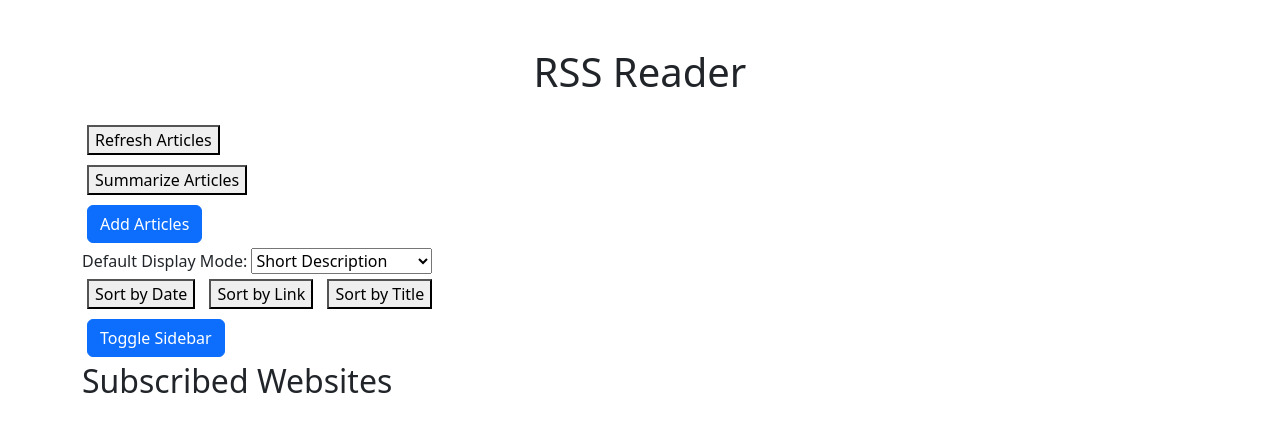
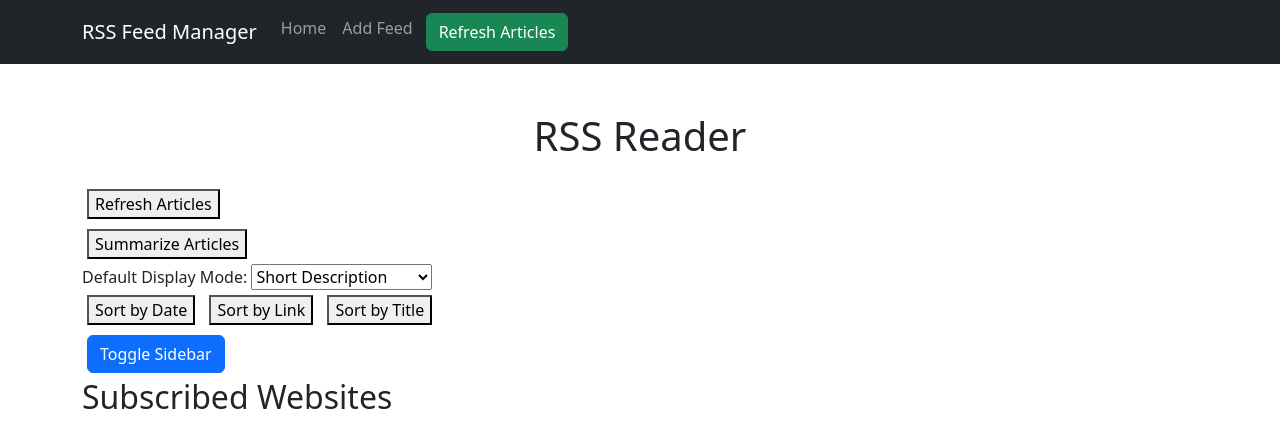
Before and after one commit to Quantlight/Fast-Feed, a Flask app: page / in a window 1280 px wide. Shown: the top 448 px of the page. Run offline with Flask 3, Linux system fonts and the light colour scheme; some libraries are stand-ins or nearby versions.

Commit message:
Add: Navbar

```diff
--- a/App/templates/rss.html
+++ b/App/templates/rss.html
@@ -9,8 +9,36 @@
     <link rel="stylesheet" href="https://cdn.jsdelivr.net/npm/bootstrap@5.3.2/dist/css/bootstrap.min.css" integrity="sha384-T3c6CoIi6uLrA9TneNEoa7RxnatzjcDSCmG1MXxSR1GAsXEV/Dwwykc2MPK8M2HN" crossorigin="anonymous">
     <!-- Custom CSS -->
     <link rel="stylesheet" href="{{ url_for('static', filename='rss.css') }}">
+    <link rel="stylesheet" href="{{ url_for('static', filename='popup.css') }}">
+    <link rel="stylesheet" href="{{ url_for('static', filename='horizontal-list.css') }}">
+    <link rel="stylesheet" href="{{ url_for('static', filename='sidebar.css') }}">
+
+
 </head>
 <body>
+    <nav class="navbar navbar-expand-lg navbar-dark bg-dark">
+        <div class="container">
+            <a class="navbar-brand" href="{{ url_for('index') }}">RSS Feed Manager</a>
+            <button class="navbar-toggler" type="button" data-toggle="collapse" data-target="#navbarNav" aria-controls="navbarNav" aria-expanded="false" aria-label="Toggle navigation">
+                <span class="navbar-toggler-icon"></span>
+            </button>
+            <div class="collapse navbar-collapse" id="navbarNav">
+                <ul class="navbar-nav ml-auto">
+                    <li class="nav-item">
+                        <a class="nav-link" href="{{ url_for('index') }}">Home</a>
+                    </li>
+                    <li class="nav-item">
+                        <a class="nav-link" id="add_articles">Add Feed</a>
+                    </li>
+                    <li class="nav-item">
+                        <form action="/refresh" method="get">
+                            <button type="submit" class="btn btn-success">Refresh Articles</button>
+                        </form>
+                    </li>
+                </ul>
+            </div>
+        </div>
+    </nav>
 <div class="container">
     <h1 class="text-center mt-5 mb-4">RSS Reader</h1>
     <form action="/refresh" method="get">
@@ -19,7 +47,6 @@
     <form action="/summarize" method="get">
         <button type="submit">Summarize Articles</button>
     </form>
-    <button id="add_articles" class="btn btn-primary">Add Articles</button>
 
     <div id="popup" class="popup">
         <div id="popup" class="popup-content">
```
